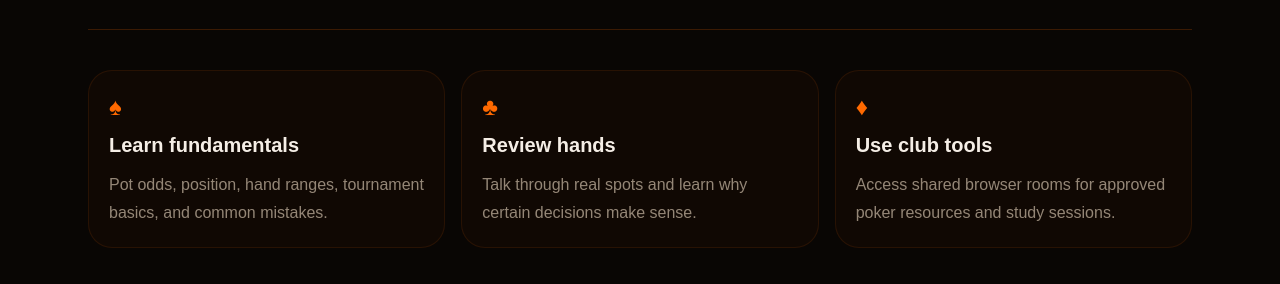
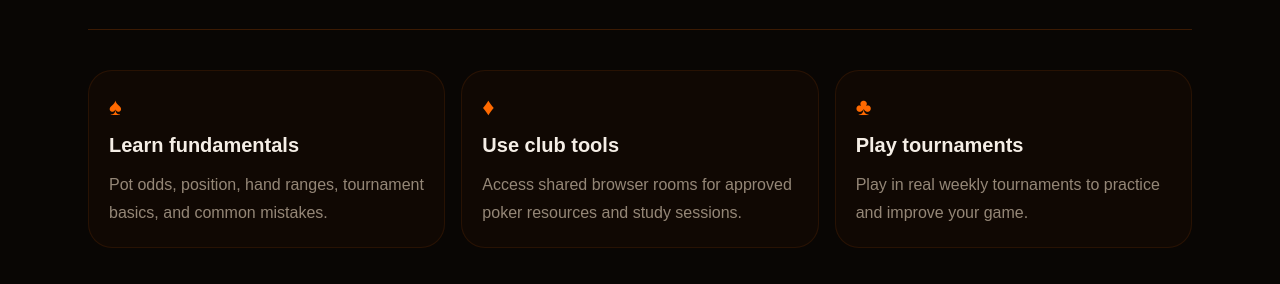
Before and after one commit to sebat2004/poker-club, a Next.js app in the folder website/: page / in a window 1280 px wide. Shown: the part 668-952 px from the top of the page. Built offline with nearby package versions, Linux system fonts and the light colour scheme.

Commit message:
feat: add tournament to home page cards

```diff
--- a/website/app/page.tsx
+++ b/website/app/page.tsx
@@ -103,15 +103,6 @@
             </p>
           </div>
 
-          <div className="rounded-3xl border border-orange-500/10 bg-orange-500/[0.03] p-5">
-            <p className="mb-2 text-2xl text-orange-500">♣</p>
-            <h3 className="text-xl font-bold text-[#f5eee6]">Review hands</h3>
-            <p className="mt-3 leading-7 text-orange-100/55">
-              Talk through real spots and learn why certain decisions make
-              sense.
-            </p>
-          </div>
-
           <div
             id="tools"
             className="rounded-3xl border border-orange-500/10 bg-orange-500/[0.03] p-5"
@@ -123,6 +114,14 @@
               sessions.
             </p>
           </div>
+
+          <div className="rounded-3xl border border-orange-500/10 bg-orange-500/[0.03] p-5">
+            <p className="mb-2 text-2xl text-orange-500">♣</p>
+            <h3 className="text-xl font-bold text-[#f5eee6]">Play tournaments</h3>
+            <p className="mt-3 leading-7 text-orange-100/55">
+              Play in real weekly tournaments to practice and improve your game.
+            </p>
+          </div>
         </section>
 
         <footer className="border-t border-orange-500/20 py-8 text-sm text-orange-100/40">
```
